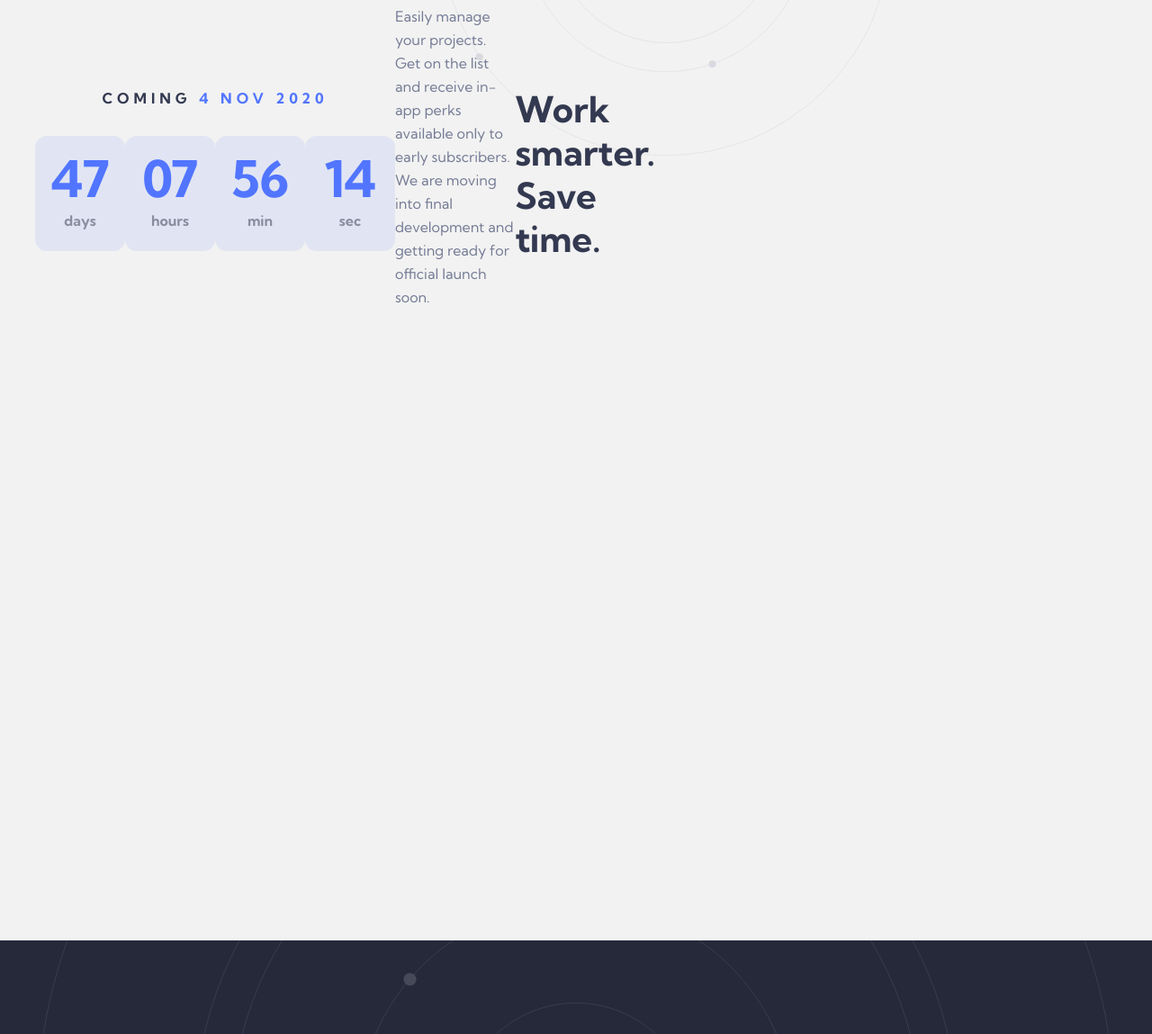
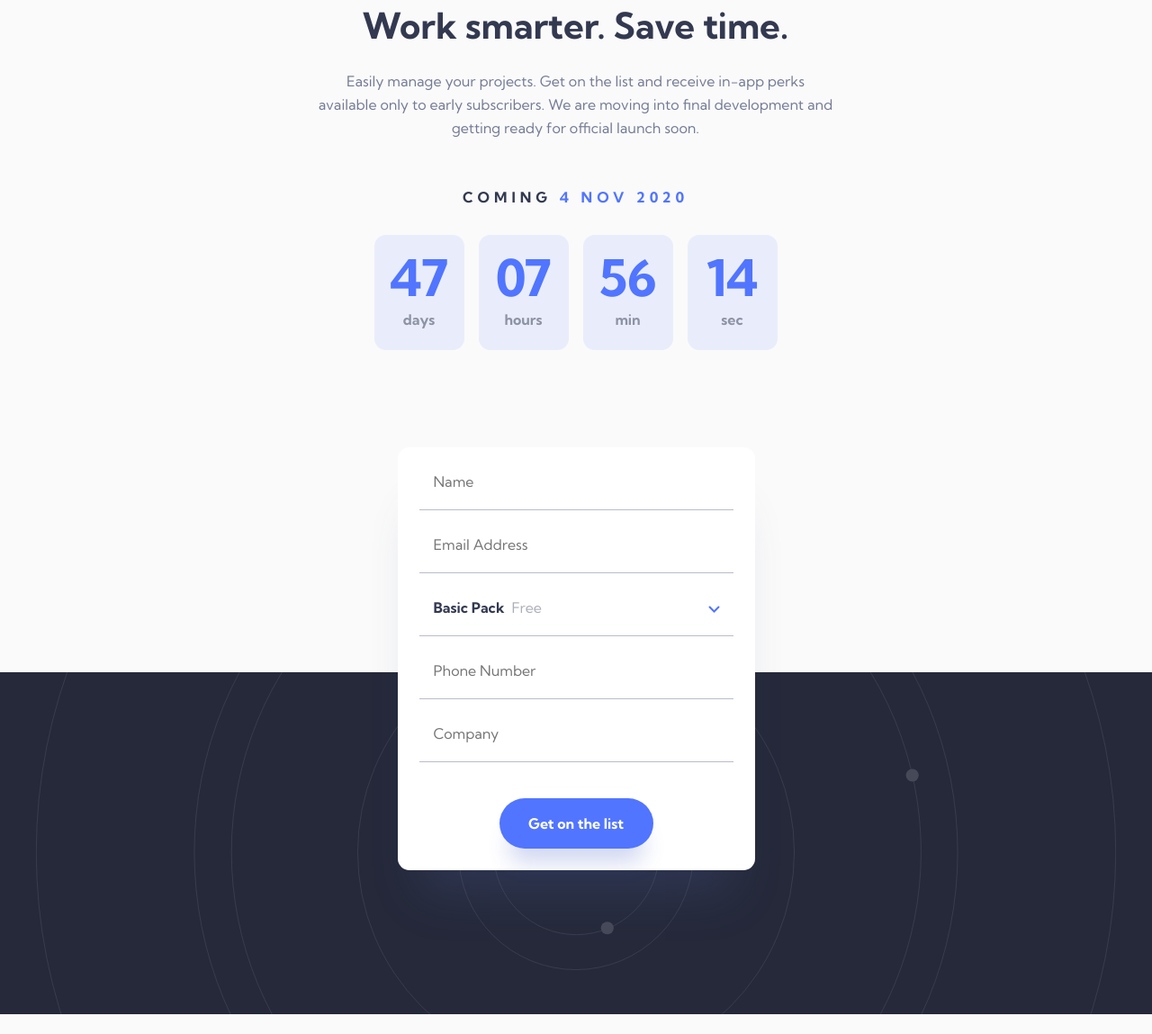
Before and after one commit to MichalTrubini/Officelite-coming-soon-site, a plain HTML site: page sign-up.html in a window 1280 px wide. Shown: the part 204-1353 px from the top of the page at 90% size. After the commit the page ends 1331 px from the top, so only its background shows below. Drawn offline with Linux system fonts and the light colour scheme.

Commit message:
tablet version done

```diff
--- a/scss/style.scss
+++ b/scss/style.scss
@@ -343,8 +343,13 @@ p {
         background-position-x: 490px;
     }
 
+    .light-skin {
+        background: #FAFAFA;
+    }
+
     .main {
         padding: 7.2rem 3.9rem 0;
+        max-width: 768px;
         width: 100%;
     }
 
@@ -371,6 +376,17 @@ p {
         &__hero-image {
             width: 85%;
             margin-bottom: 0;
+        }
+
+        &__paragraph-md {
+            margin-bottom: 4rem;
+            max-width: 57.2rem;
+            text-align: center;
+        }
+
+        &__sign-up {
+            flex-direction: column;
+            margin-bottom: 31rem;
         }
     }
 
@@ -418,7 +434,7 @@ p {
     }
 
     .countdown {
-        max-width: 44.8rem;
+        width: 44.8rem;
         margin: auto;
         text-align: center;
 
@@ -449,5 +465,20 @@ p {
 
     .footer {
         height: 98.6rem;
+
+        &__secondary {
+            height: 38rem;
+        }
+    }
+
+    .sign-up {
+        &__container {
+            max-width: 44.5rem;
+            bottom: 160px;
+        }
+
+        .button {
+            margin: auto;
+        }
     }
 }
--- a/sign-up.html
+++ b/sign-up.html
@@ -12,7 +12,7 @@
 
   <title>Frontend Mentor | Officelite coming soon site</title>
 </head>
-<body>
+<body class="light-skin">
   <div class="page-wrapper">
     <main class="main">
       <header class="header">
```
Also changed, not shown: index.html (+1 -1 lines), css/style.css, 1 other file.
